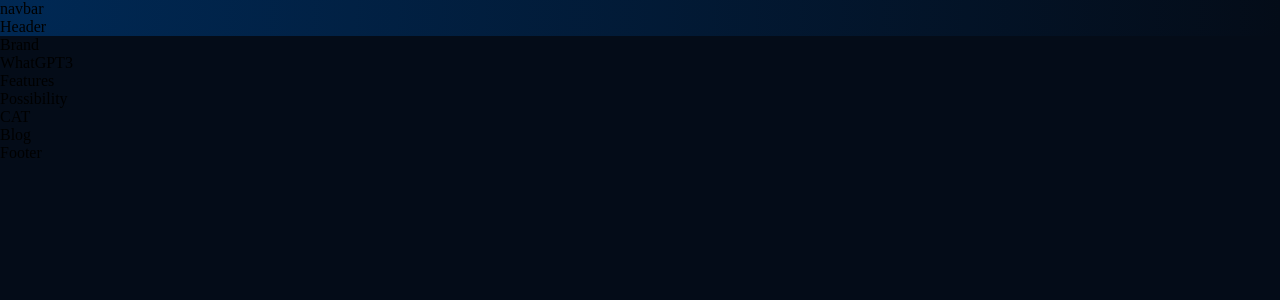
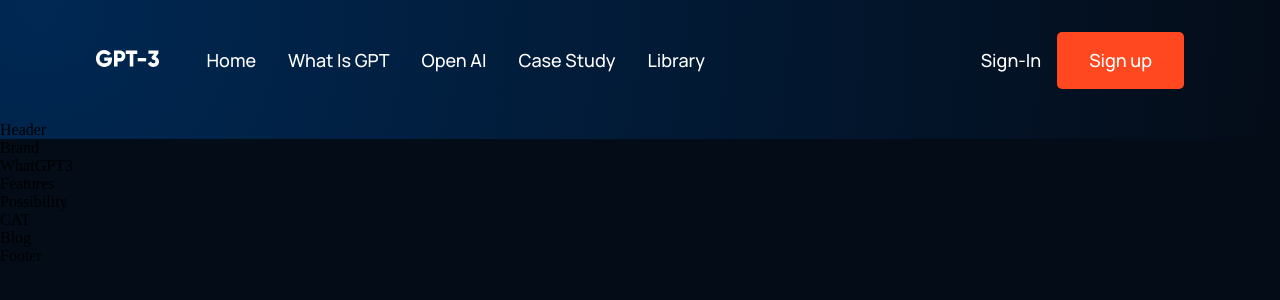
Before and after one commit to aakkss37/mordern-ui-ux-react-webapp-gpt-3, a React (Create React App) app: page / in a window 1280 px wide. Shown: the top 300 px of the page. Built offline with nearby package versions, Linux system fonts and the light colour scheme.

Commit message:
Navigation-bar created for all devices

```diff
--- a/src/components/navbar/Navbar.jsx
+++ b/src/components/navbar/Navbar.jsx
@@ -1,13 +1,55 @@
-import React from 'react';
+import React, {useState} from 'react';
 import './navbar.css';
 // Import icons -> inbuilt in react
-import {RiMenu3Line, RiCloseLin} from 'react-icons/ri';
+import {RiMenu3Line, RiCloseLine} from 'react-icons/ri';
+import logo from '../../assets/logo.svg'
+import NavbarMenu from './NavbarMenu';
+
+const Nevbar = () => {
+
+        const [toggleMenu, setToggleMenu] = useState(false)
 
 
-const Nevbar = () => {
         return (
-                <div>navbar</div>
+                <div className='gpt3__navbar'>
+                        <div className='gpt3__navbar-links'>
+                                <div className='gpt3__navbar-links_logo'>
+                                        <img src={logo} alt='logo'/>
+                                </div>
+                                <div className='gpt3__navbar-links_container'>
+                                        <NavbarMenu/>
+                                </div>
+                        </div>
+                        <div className='gpt3__navbar-sign'>
+                                <p>Sign-in</p>
+                                <button type='button'>Sign up</button>
+                        </div>
+                        {/* Navbar hamburger */}
+                        <div className='gpt3__navbar-menu'>
+                                {
+                                        toggleMenu
+                                        ?
+                                        <RiCloseLine color='#fff' size={27} onClick={ ()=> setToggleMenu(false) } />
+                                        :
+                                        <RiMenu3Line color='#fff' size={27} onClick={ ()=> setToggleMenu(true) } />
+                                }
+                                {
+                                        toggleMenu
+                                        &&
+                                        (
+                                                <div className='gpt3__navbar-menu_container scale-up-center'>
+                                                        <NavbarMenu/>
+                                                        <div className='gpt3__navbar-menu_container-links-sign'>
+                                                                <p>Sign-in</p>
+                                                                <button type='button'>Sign up</button>
+                                                        </div>
+                                                </div>
 
+                                        )
+
+                                }
+                        </div>
+                </div>
         )
 }
 
--- /dev/null
+++ b/src/components/navbar/NavbarMenu.jsx
@@ -0,0 +1,14 @@
+import React from 'react'
+
+export const NavbarMenu = () => {
+  return (
+    <>
+        <p><a href='#home'>Home</a></p>
+        <p><a href='#wgpt3'>What is GPT</a></p>
+        <p><a href='#possibility'>Open AI</a></p>
+        <p><a href='#features'>Case study</a></p>
+        <p><a href='#blog'>Library</a></p>
+    </>
+  );
+};
+export default NavbarMenu;
--- a/src/components/navbar/navbar.css
+++ b/src/components/navbar/navbar.css
@@ -0,0 +1,128 @@
+.gpt3__navbar{
+        display: flex;
+        justify-content: space-between;
+        align-items: center;
+        padding: 2rem 6rem;
+}
+
+.gpt3__navbar-links{
+        flex: 1;
+        display: flex;
+        justify-content: flex-start;
+        align-items: center;
+}
+
+.gpt3__navbar-links_logo{
+        margin-right: 2rem;
+}
+.gpt3__navbar-links_logo img{
+        width: 62.56px;
+        height: 16.02px;
+}
+
+.gpt3__navbar-links_container{
+        display: flex;
+        flex-direction: row;
+}
+
+.gpt3__navbar-sign{
+        display: flex;
+        justify-content: flex-end;
+        align-items: center;
+}
+
+.gpt3__navbar-links_container p,
+.gpt3__navbar-sign p,
+.gpt3__navbar-menu_container p{
+        color: #fff;
+        font-family: var(--font-family);
+        font-weight: 500;
+        font-size: 18px;
+        line-height: 25px;
+        text-transform: capitalize;
+        margin: 0 1rem;
+        cursor: pointer;
+}
+
+.gpt3__navbar-sign button,
+.gpt3__navbar-menu_container button {
+        padding: 1rem 2rem;
+        color: #fff;
+        background: #FF4820;
+        font-family: var(--font-family);
+        font-weight: 500;
+        font-size: 18px;
+        line-height: 25px;
+        border: none;
+        outline: none;
+        cursor: pointer;
+        border-radius: 5px;
+}
+
+
+/************ Navbar hamburger ***********/
+.gpt3__navbar-menu{
+        margin-left: 1rem;
+        display: none;
+        position: relative;
+}
+.gpt3__navbar-menu svg{
+        cursor: pointer;
+}
+.gpt3__navbar-menu_container{
+        display: flex;
+        justify-content: flex-end;
+        align-items: flex-start;
+        flex-direction: column;
+
+        text-align: start;
+        background: var(--color-footer);
+        padding: 2rem;
+        position: absolute;
+        top: 40px;
+        right: 0;
+        margin-top: 1rem;
+        min-width: 210px;
+        border-radius: 5px;
+        box-shadow: 0px 0px 5px rgba(0, 0, 0, 0.2);
+}
+.gpt3__navbar-menu_container p {
+        margin: 1rem 0;
+}
+
+.gpt3__navbar-menu_container-links-sign {
+        display: none;
+}
+
+@media screen and (max-width: 1050px) {
+        .gpt3__navbar-links_container {
+                display: none;
+        }
+
+        .gpt3__navbar-menu {
+                display: flex;
+        }
+}
+@media screen and (max-width: 700px) {
+        .gpt3__navbar {
+                padding: 2rem 4rem;
+        }
+}
+
+@media screen and (max-width: 550px) {
+        .gpt3__navbar {
+                padding: 2rem;
+        }
+
+        .gpt3__navbar-sign {
+                display: none;
+        }
+
+        .gpt3__navbar-menu_container {
+                top: 20px;
+        }
+
+        .gpt3__navbar-menu_container-links-sign {
+                display: block;
+        }
+}
--- a/src/index.js
+++ b/src/index.js
@@ -1,6 +1,11 @@
 import React from 'react';
-import ReactDOM from 'react-dom';
+import ReactDOM from "react-dom/client";
 import './index.css';
 import App from './App';
 
-ReactDOM.render(<App/>, document.getElementById('root'));
+const root = ReactDOM.createRoot(document.getElementById("root"));
+root.render(
+        <React.StrictMode>
+                <App />
+        </React.StrictMode>
+);
```
